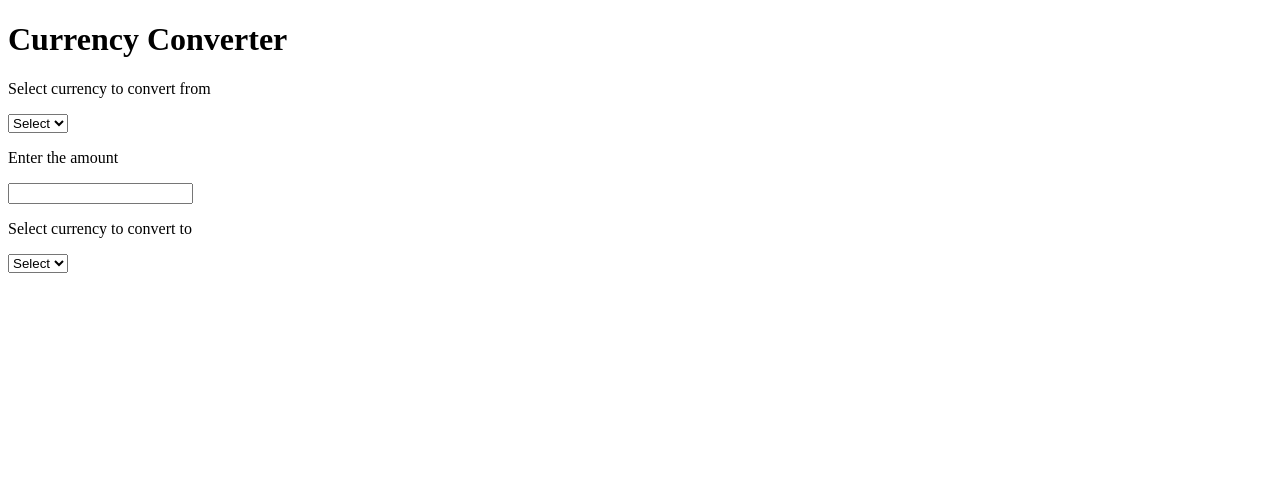
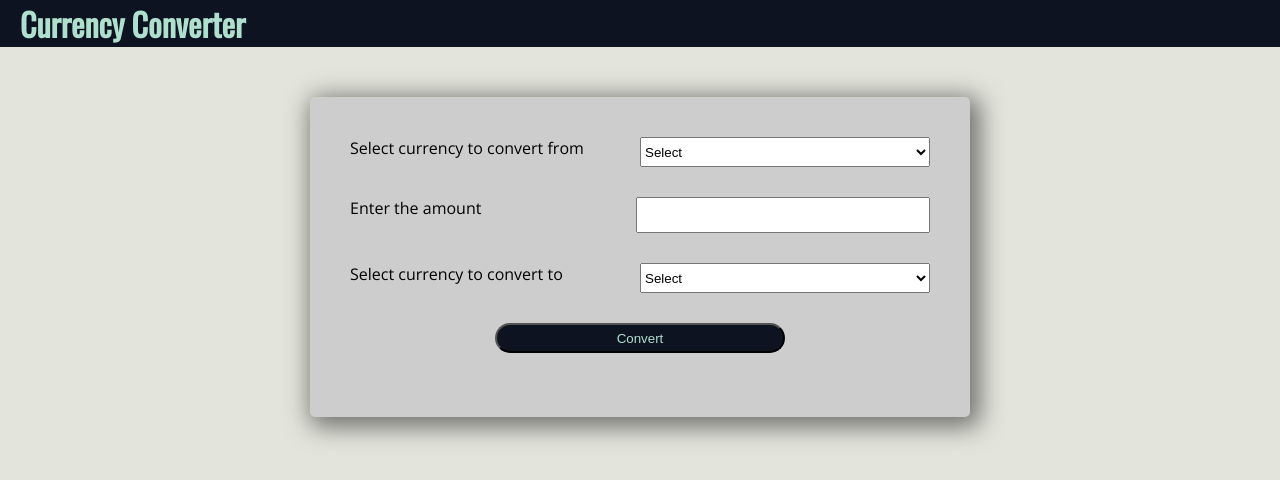
Before and after one commit to elikeyz/currency-converter, a plain HTML site: page index.html in a window 1280 px wide. Drawn offline with nearby package versions, Linux system fonts and the light colour scheme.

Commit message:
add button and basic styling

```diff
--- a/index.html
+++ b/index.html
@@ -4,32 +4,36 @@
     <meta charset="UTF-8">
     <meta name="viewport" content="width=device-width, initial-scale=1.0">
     <meta http-equiv="X-UA-Compatible" content="ie=edge">
+    <link href="https://fonts.googleapis.com/css?family=Open+Sans|Oswald" rel="stylesheet">
+    <link href="styles.css" rel="stylesheet">
     <title>Currency Converter</title>
 </head>
 <body>
-    <div class="header">
-        <h1>Currency Converter</h1>
-    </div>
-    <div class="main">
-        <div class="form">
+    <header class="header">
+        <h1 class="header-text">Currency Converter</h1>
+    </header>
+    <main class="main">
+        <form class="form">
             <div class="form-unit">
-                <p>Select currency to convert from</p>
-                <select>
+                <label for="curr-from">Select currency to convert from</label>
+                <select id="curr-from">
                     <option>Select</option>
                 </select>
             </div>
             <div class="form-unit">
-                <p>Enter the amount</p>
+                <label for="amount">Enter the amount</label>
                 <input type="number" id="amount">
             </div>
             <div class="form-unit">
-                <p>Select currency to convert to</p>
-                <select>
+                <label for="curr-to">Select currency to convert to</label>
+                <select id="curr-to">
                     <option>Select</option>
                 </select>
             </div>
-            <div class="form-unit"></div>
-        </div>
-    </div>
+            <div class="form-unit">
+                <button id="submit-btn">Convert</button>
+            </div>
+        </form>
+    </main>
 </body>
 </html>
--- /dev/null
+++ b/styles.css
@@ -0,0 +1,67 @@
+html {
+    height: 100%;
+}
+
+body {
+    margin: 0;
+    height: 100%;
+}
+
+.header-text {
+    font-family: 'Oswald', sans-serif;
+    margin: 0;
+}
+
+.header {
+    background-color: #0D1321;
+    color: #AFE0CE;
+    padding-left: 20px;
+}
+
+.main {
+    font-family: 'Open Sans', sans-serif;
+    display: flex;
+    justify-content: center;
+    height: 100%;
+    background-color: #E3E4DB;
+}
+
+.form {
+    text-align: center;
+    margin-top: 50px;
+    height: 300px;
+    width: 50%;
+    background-color: #CDCDCD;
+    padding: 10px;
+    border-radius: 5px;
+    box-shadow: rgb(0,0,0,0.5) 5px 5px 25px 5px;
+}
+
+.form-unit {
+    display: flex;
+    margin: 30px;
+    justify-content: center;
+}
+
+label {
+    width: 50%;
+    text-align: left;
+}
+
+input {
+    width: 50%;
+    height: 30px;
+}
+
+select {
+    width: 50%;
+    height: 30px;
+}
+
+button {
+    width: 50%;
+    height: 30px;
+    background-color: #0D1321;
+    color: #AFE0CE;
+    border-radius: 15px;
+}
```
